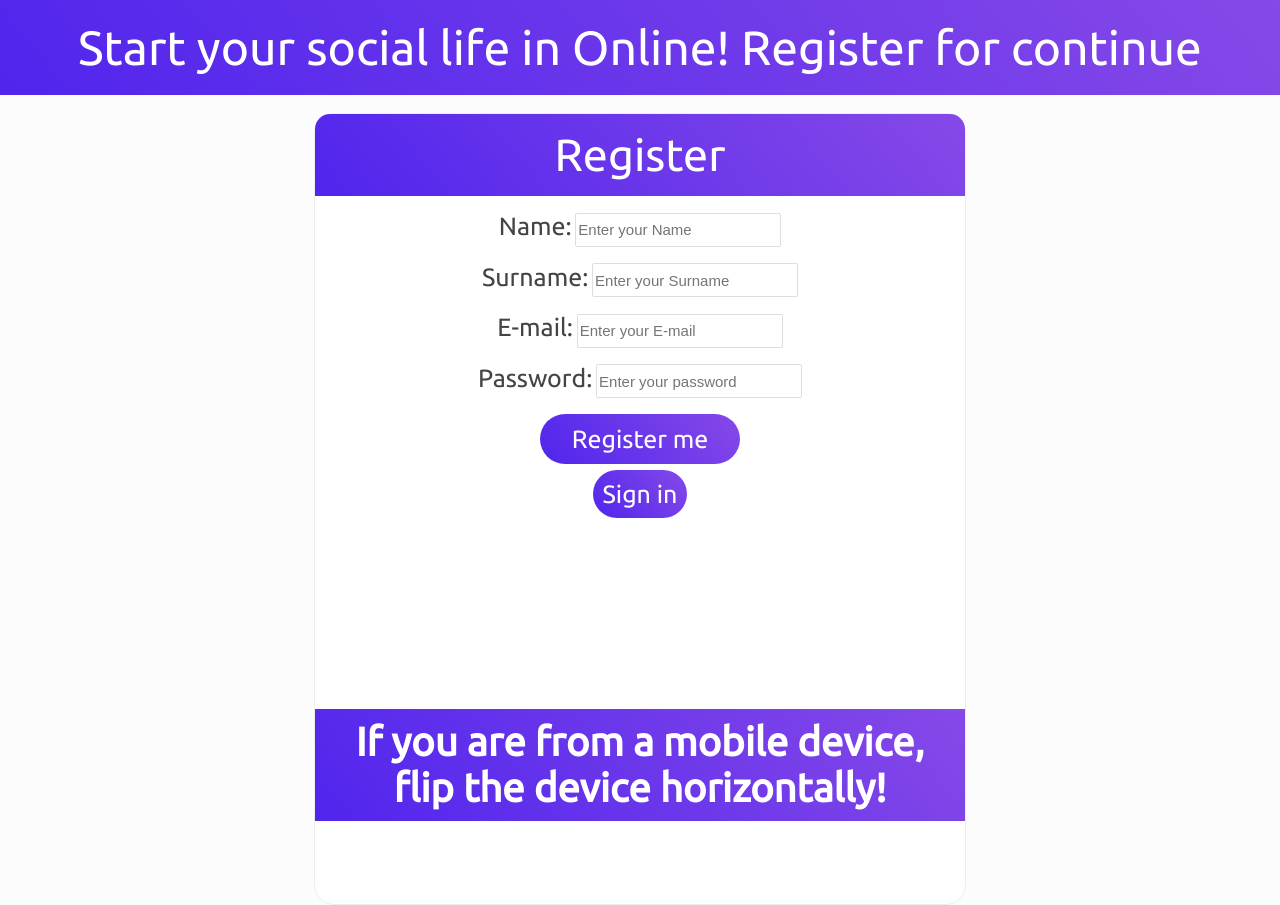
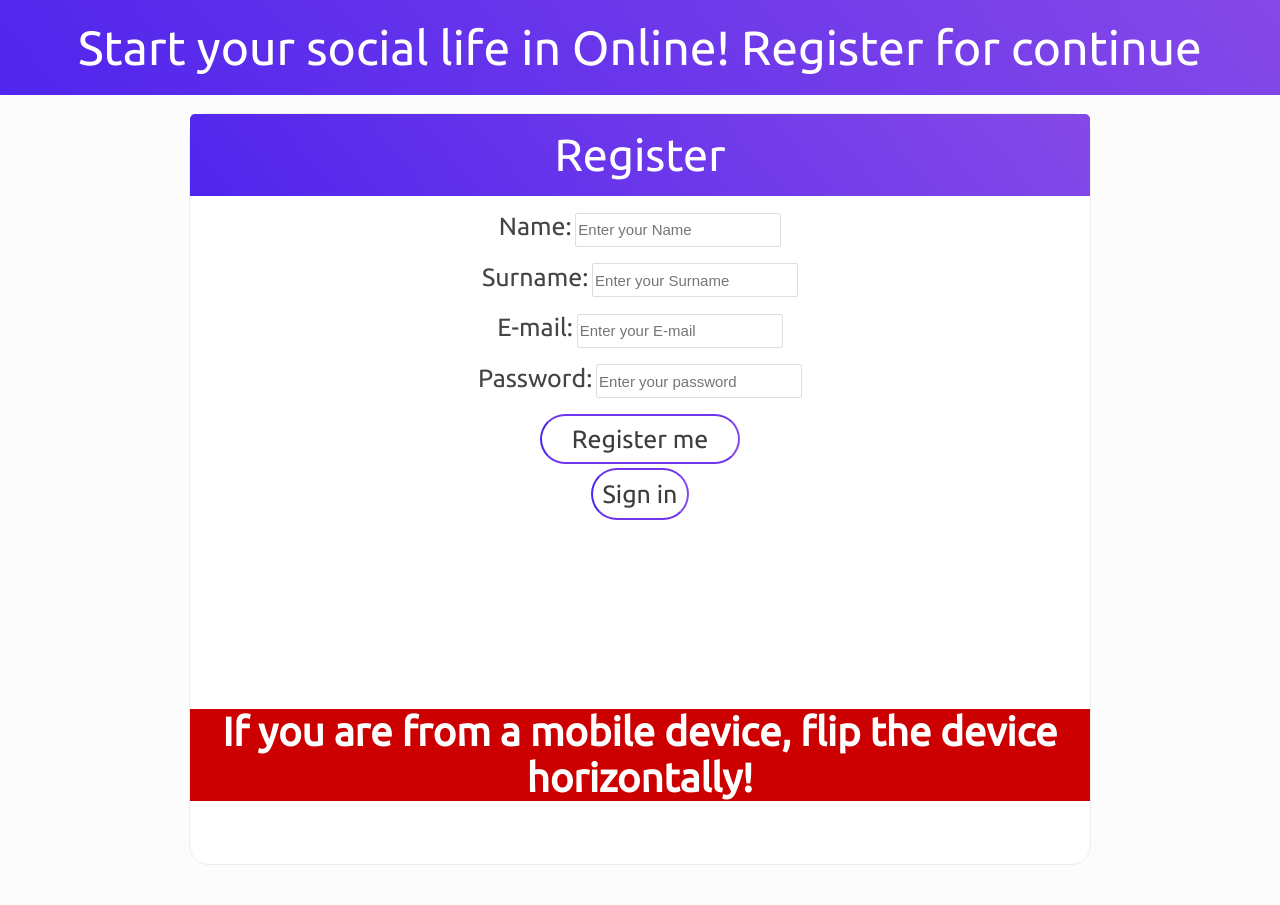
Before and after one commit to accone/Massive.com, a plain HTML site: page index.html in a window 1280 px wide. After the commit the page ends 865 px from the top, so only its background shows below. Drawn offline with Linux system fonts and the light colour scheme.

Commit message:
Update style.css

```diff
--- a/style.css
+++ b/style.css
@@ -1,19 +1,26 @@
 button {
     width: 200px;
     height: 50px;
-    background: linear-gradient(50deg, #5025ED, #8649E8);
-    color: #ffffff;
-    border: none;
+    border-right: 2px solid #8649E8;
+    border-left: 2px solid #5025ED;
+    border-bottom: 2px solid #6F35ED;
+    border-top: 2px solid #6F35ED;
+    color: #3d3d3d;
     border-radius: 100px;
     font-size: 25px;
     font-family: Ubuntu;
+    background: #fff;
 }
 button:hover {
-    background: linear-gradient(50deg, #6039EF, #9660EB);
+    background: linear-gradient(50deg, #5025ED, #8649E8);
+    color: #fff;
+    border: none;
     box-shadow: 0 0 10px 0 #808080;
 }
 .bsi:hover {
-    background: linear-gradient(50deg, #6039EF, #9660EB);
+    background: linear-gradient(50deg, #5025ED, #8649E8);
+    color: #fff;
+    border: none;
     box-shadow: 0 0 10px 0 #808080;
 }
 
@@ -31,19 +38,16 @@ input:focus {
 .container1 {
     border: none;
     background: #fff;
-    width: 650px;
-    height: 790px;
+    width: 900px;
     border-radius: 20px;
     border: 1px solid #EDEDED;
-
+    height: 750px;
 }
-
 html, body {
     padding: 0;
     margin: 0;
     font-family: Ubuntu;
 }
-
 body {
     background: #FCFCFC;
 }
@@ -64,33 +68,43 @@ a {
 }
 h1 {
     font-size: 40px;
-    padding: 10px;
     color: #FFF;
     margin: 200px 0px;
-    background: linear-gradient(50deg, #5025ED, #8649E8);
+    background: #CC0000;
+    height: 30%;
 }
 .bsi {
     padding: 10px;
-    background: linear-gradient(50deg, #5025ED, #8649E8);
-    color: #ffffff;
+    border-right: 2px solid #8649E8;
+    border-left: 2px solid #5025ED;
+    border-bottom: 2px solid #6F35ED;
+    border-top: 2px solid #6F35ED;
+    color: #3d3d3d;
     border-radius: 100px;
     text-align: center;
     width: 150px;
-
 }
 
 .Msr {
-    width: 620px;
+    width: 870px;
     background: linear-gradient(50deg, #5025ED, #8649E8);
     color: #ffffff;
-    border-top-left-radius: 15px;
-    border-top-right-radius: 15px;
     text-align: center;
     font-size: 45px;
     padding: 15px;
+    border-top-left-radius: 5px;
+    border-top-right-radius: 5px
 }
 
 h2 {
     color: #2d2d2d;
     font-size: 30px;
 }
+.alerts {
+    width: 600px;
+    height: 400px;
+    background: linear-gradient(50deg, #5025ED, #8649E8);
+    color: #ffffff;
+    text-align: center;
+    font-size: 25px;
+}
```
